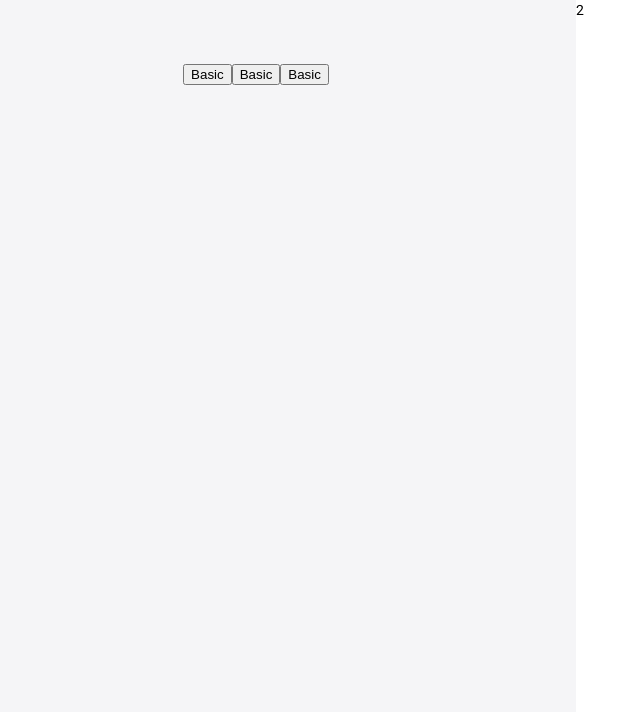
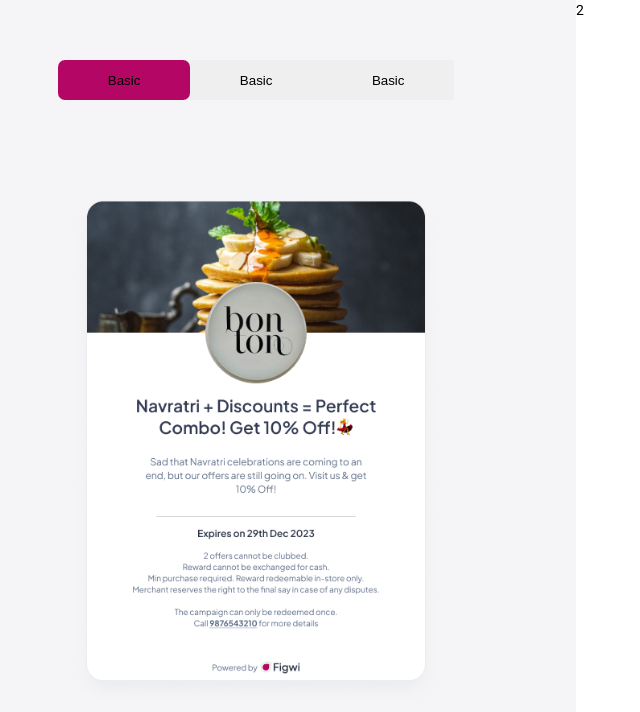
Before and after one commit to vicky435435/Angular, an Angular app in the folder Ui-Development/: page / in a window 1280 px wide. Shown: the top 712 px of the page, without its empty margins (64-704 px from the left). Built offline with nearby package versions, Linux system fonts and the light colour scheme.

Commit message:
Impliment selector

```diff
--- a/Ui-Development/src/app/app.component.css
+++ b/Ui-Development/src/app/app.component.css
@@ -8,11 +8,39 @@
     background-color: #F5F5F7;
 }
 
+.crative{
+    height: 40px;
+    padding: 13px 49.61px 15px 49.89px;
+    border: none;
+}
+
+#crative{
+    border-radius: 7px;
+     background: #B40665;
+}
+
+#whatsapp{
+    border-radius: 7px;
+     background: #B40665;
+}
+
+#sms{
+    border-radius: 7px;
+     background: #B40665;
+}
+
+
 .three-selectors{
     text-align: center;
-    margin: 10% 0 0 0;
+    margin: 60px 0 0 0;
 }
 
-.selector{
-    background-color: #b40665;
+.cimg{
+    margin-top: 95px;
+    text-align: center;
 }
+
+.crativeimg{
+    border-radius: 20px;
+    width: 370px;
+}
--- a/Ui-Development/src/app/app.component.html
+++ b/Ui-Development/src/app/app.component.html
@@ -3,10 +3,15 @@
   <div class="left-side">
 
     <div class="three-selectors">
-      <button mat-stroked-button>Basic</button>
-      <button mat-stroked-button>Basic</button>
-      <button mat-stroked-button>Basic</button>
+      <button class="crative" id="{{crativecol}}" mat-stroked-button (click)="crative()">Basic</button>
+      <button class="crative" id="{{whatsappcol}}" mat-stroked-button (click)="whatsapp()">Basic</button>
+      <button class="crative" id="{{smscol}}" mat-stroked-button (click)="sms()">Basic</button>
     </div>
+
+    <div class="cimg">
+      <img class="crativeimg" src="/assets/images/CreativeTemplate.png" alt="templeat">
+    </div>
+
   </div>
 
   <!-- Right Slide -->
--- a/Ui-Development/src/app/app.component.ts
+++ b/Ui-Development/src/app/app.component.ts
@@ -7,4 +7,25 @@
 })
 export class AppComponent {
   title = 'Ui-Development';
+  crativecol = 'crative';
+  whatsappcol = '';
+  smscol = '';
+
+  crative(){
+    this.whatsappcol ='';
+    this.smscol = '';
+    this.crativecol = 'crative';
+  }
+
+  whatsapp(){
+    this.smscol = '';
+    this.crativecol = '';
+    this.whatsappcol ='whatsapp';
+  }
+
+  sms(){
+    this.crativecol = '';
+    this.whatsappcol ='';
+    this.smscol = 'sms';
+  }
 }
```
Also changed, not shown: Ui-Development/src/assets/images/CreativeTemplate.png (added).
